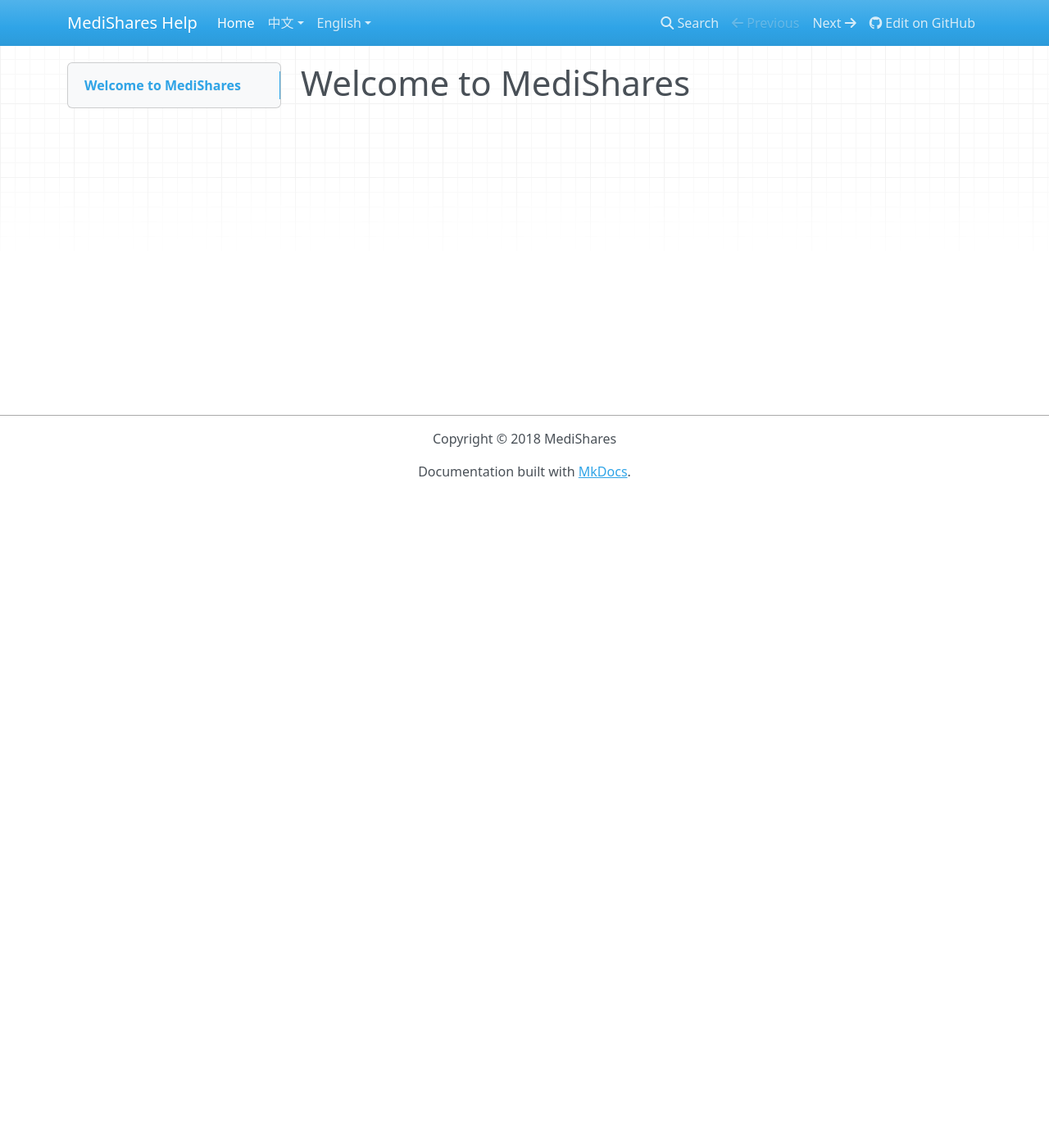
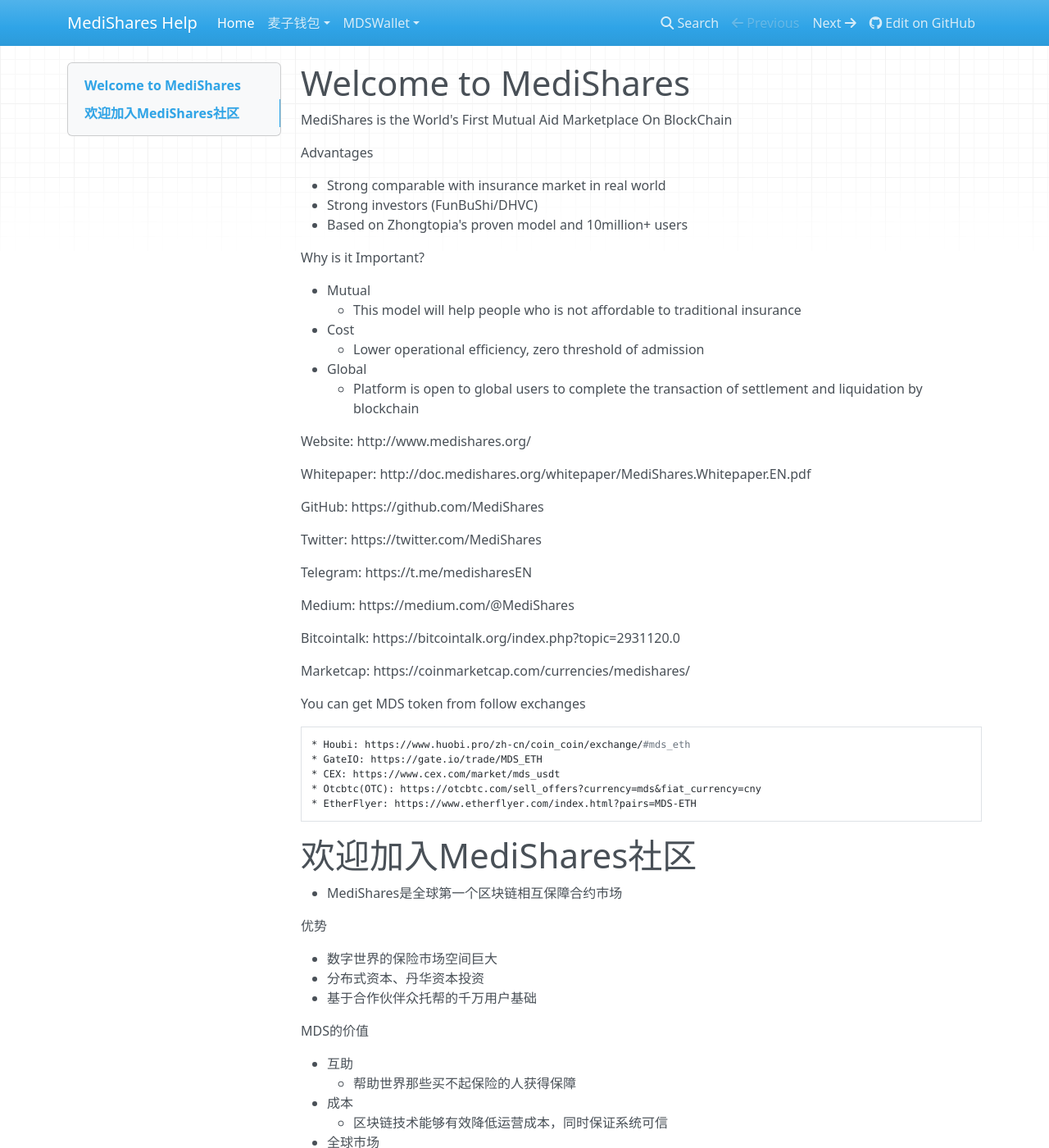
Before and after one commit to yiShanXin/mds-help, an MkDocs documentation site: the page built from docs/index.md, in a window 1280 px wide and 1400 px high. Shown: the whole window at 82% size. Built offline with MkDocs 1.6.1, drawn with Linux system fonts in a browser that asks for light colours; nearby versions of some CDN libraries; old or Windows-style settings are respelled for this version of MkDocs; some of the changed text lies outside the part shown.

Commit message:
update links

```diff
--- a/docs/index.md
+++ b/docs/index.md
@@ -1 +1,88 @@
 # Welcome to MediShares
+
+MediShares is the World's First Mutual Aid Marketplace On BlockChain
+
+Advantages
+
+* Strong comparable with insurance market in real world
+* Strong investors (FunBuShi/DHVC)
+* Based on Zhongtopia's proven model and 10million+ users
+
+Why is it Important?
+
+* Mutual
+    * This model will help people who is not affordable to traditional insurance
+* Cost
+    * Lower operational efficiency, zero threshold of admission
+* Global
+    * Platform is open to global users to complete the transaction of settlement and liquidation by blockchain
+
+Website: http://www.medishares.org/
+
+Whitepaper: http://doc.medishares.org/whitepaper/MediShares.Whitepaper.EN.pdf
+
+GitHub: https://github.com/MediShares
+
+Twitter: https://twitter.com/MediShares
+
+Telegram: https://t.me/medisharesEN
+
+Medium: https://medium.com/@MediShares
+
+Bitcointalk: https://bitcointalk.org/index.php?topic=2931120.0
+
+Marketcap: https://coinmarketcap.com/currencies/medishares/
+
+You can get MDS token from follow exchanges
+
+    * Houbi: https://www.huobi.pro/zh-cn/coin_coin/exchange/#mds_eth
+    * GateIO: https://gate.io/trade/MDS_ETH
+    * CEX: https://www.cex.com/market/mds_usdt
+    * Otcbtc(OTC): https://otcbtc.com/sell_offers?currency=mds&fiat_currency=cny
+    * EtherFlyer: https://www.etherflyer.com/index.html?pairs=MDS-ETH
+
+
+# 欢迎加入MediShares社区
+
+* MediShares是全球第一个区块链相互保障合约市场
+
+优势
+
+* 数字世界的保险市场空间巨大
+* 分布式资本、丹华资本投资
+* 基于合作伙伴众托帮的千万用户基础
+
+MDS的价值
+
+* 互助
+    * 帮助世界那些买不起保险的人获得保障
+* 成本
+    * 区块链技术能够有效降低运营成本，同时保证系统可信
+* 全球市场
+    * 基于 MDS Token 的无国界流通特性，MediShares 市场对全球用户开放，并用区块链完成赔付和清算
+
+官网: http://www.medishares.org/
+
+白皮书: http://doc.medishares.org/whitepaper/MediShares.Whitepaper.CN.pdf
+
+GitHub: https://github.com/MediShares
+
+BeeChat: https://beechat.io/join?g=7a689dd8ae0b486e848cafc66bf3bbb4&lang=zh
+
+Facebook: https://www.facebook.com/MediShares-1971171169832807/
+
+Twitter: https://twitter.com/MediShares
+
+Telegram: https://t.me/medisharesCN
+
+Medium: https://medium.com/@MediShares
+
+Marketcap: https://coinmarketcap.com/currencies/medishares/
+
+您可以从以下交易所获得MDS
+
+    * Houbi: https://www.huobi.pro/zh-cn/coin_coin/exchange/#mds_eth
+    * GateIO: https://gate.io/trade/MDS_ETH
+    * CEX: https://www.cex.com/market/mds_usdt
+    * Otcbtc(场外交易): https://otcbtc.com/sell_offers?currency=mds&fiat_currency=cny&payment_type=all
+    * EtherFlyer: https://www.etherflyer.com/index.html?pairs=MDS-ETH
--- a/mkdocs.yml
+++ b/mkdocs.yml
@@ -12,13 +12,18 @@ copyright: Copyright &copy; 2018 MediShares
 
 pages:
     - Home: index.md
-    - 中文:
+    - 麦子钱包:
         - 常见问题: cn/QA.md
         - 如何导入钱包到麦子钱包: cn/importwallet.md
         - 如何设置修改钱包名称: cn/renamewallet.md
         - 如何从交易所提现到麦子钱包: cn/withdraw2wallet.md
-    - English:
+        - 如何领取MDS糖果: cn/withdraw_candy.md
+    - MDSWallet:
         - QA: en/QA.md
+        - Import: en/en_importwallet.md
+        - Rename: en/en_rename.md
+        - Withdraw: en/en_withdrawMDS.md
+        - Candy: en/en_withdrawCandy.md
 
 plugins:
     - search
```
